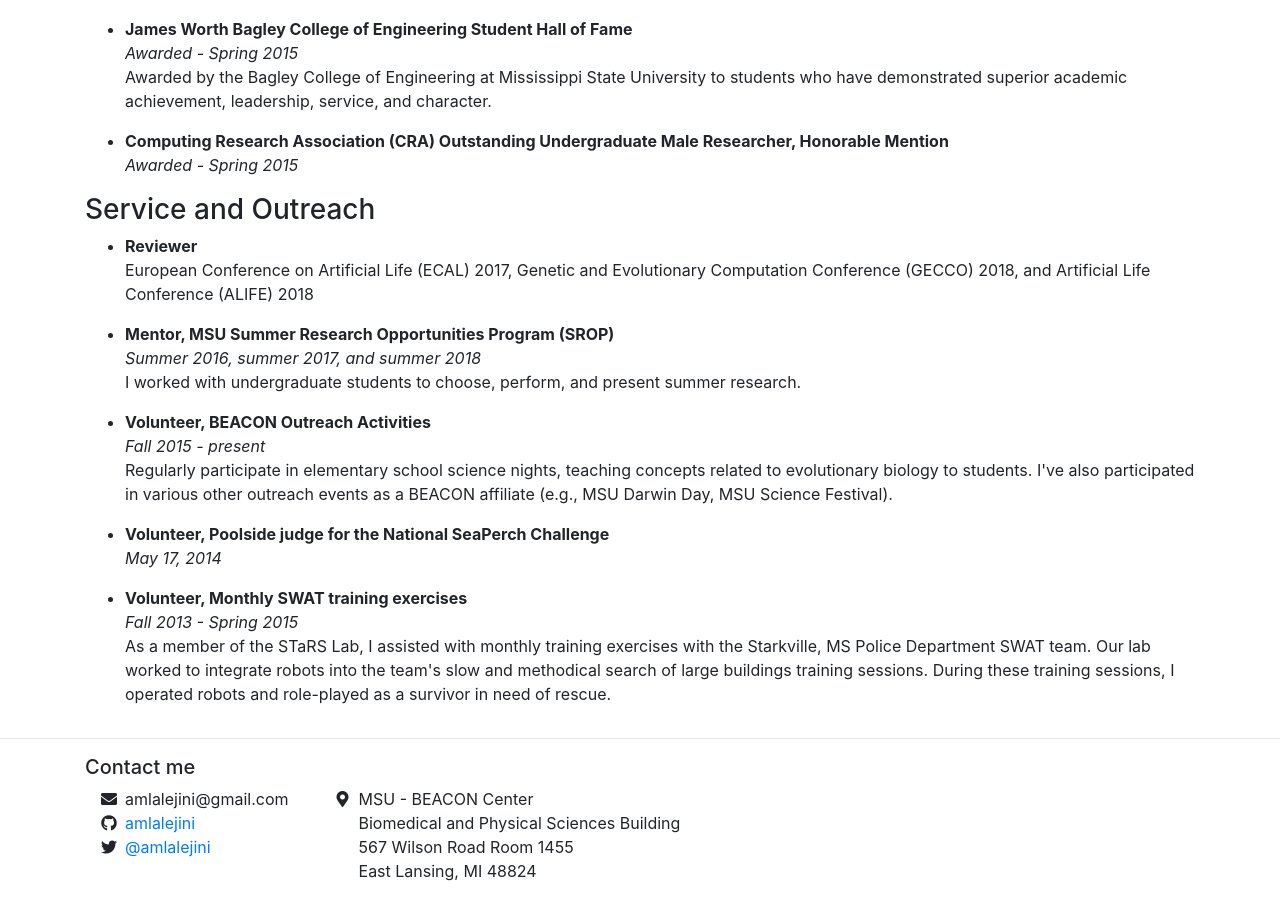
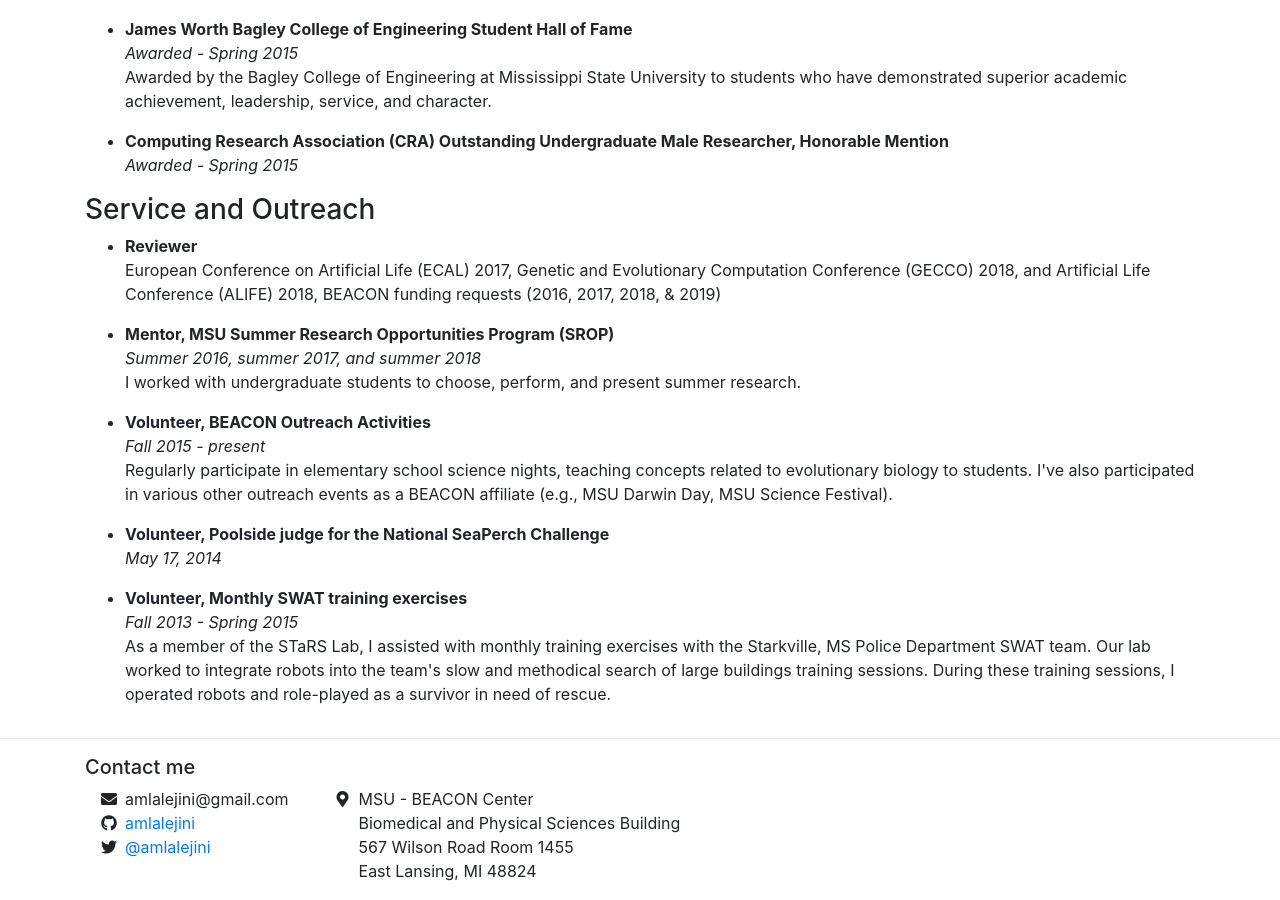
Before and after one commit to amlalejini/amlalejini.github.io, a Jekyll site: the page built from _pages/cv.md, in a window 1280 px wide and 900 px high, scrolled down 4644 px. Built offline with Jekyll 4.4.1, drawn with Linux system fonts in a browser that asks for light colours; nearby versions of some CDN libraries.

Commit message:
Added beacon budget request reviewing to service on cv

```diff
--- a/_data/cv_service.yml
+++ b/_data/cv_service.yml
@@ -34,4 +34,5 @@
   description: |
     European Conference on Artificial Life (ECAL) 2017,
     Genetic and Evolutionary Computation Conference (GECCO) 2018, and
-    Artificial Life Conference (ALIFE) 2018
+    Artificial Life Conference (ALIFE) 2018, BEACON funding requests (2016, 2017,
+    2018, & 2019)
```
